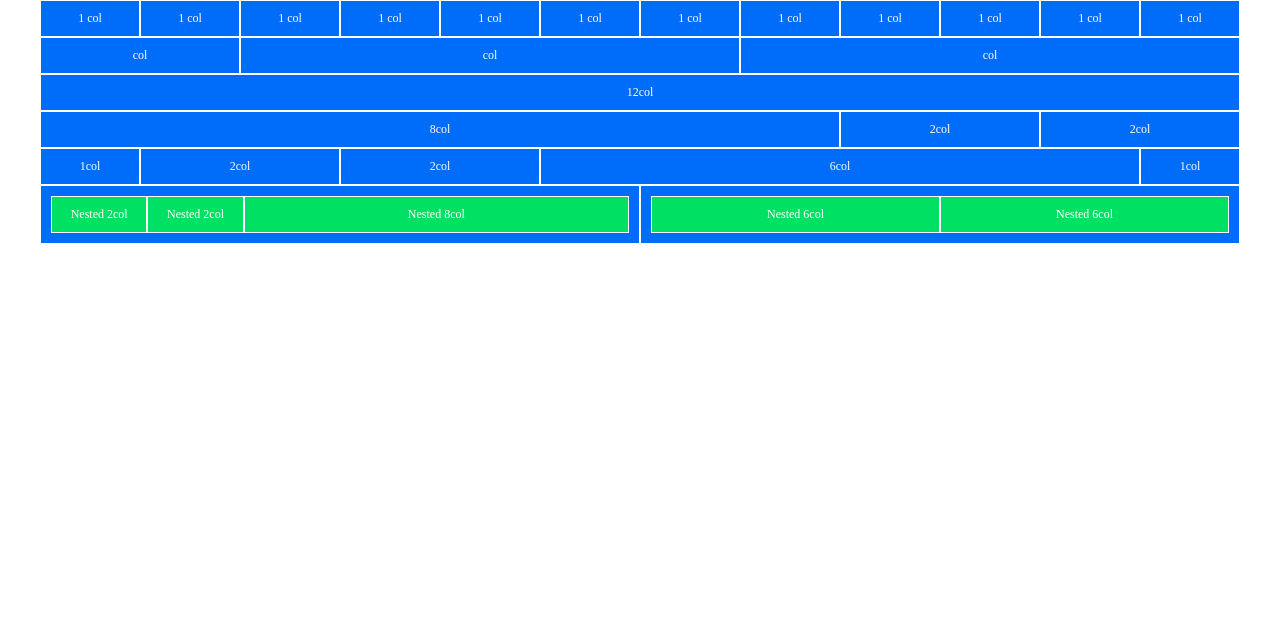
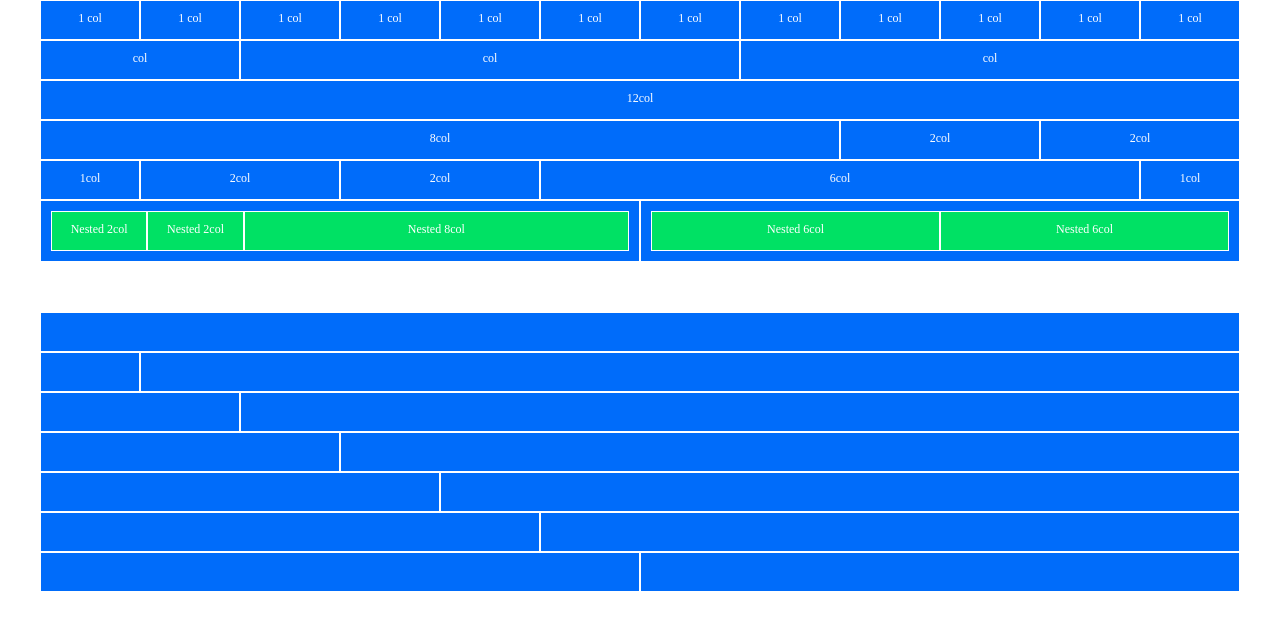
Before and after one commit to MassiDama/html-css-12bool, a plain HTML site: page index.html in a window 1280 px wide. Drawn offline with Linux system fonts and the light colour scheme.

Commit message:
secondo esercizio

```diff
--- a/css/style.css
+++ b/css/style.css
@@ -6,9 +6,14 @@
     padding: 10px;
     font-size: 12px;
     text-align: center;
+    min-height: 40px;
 
 }
 
 .nested {
     background-color: hsl(146.67deg 100% 44.12%);
 }
+
+.container {
+    margin-bottom: 50px;
+}
--- a/index.html
+++ b/index.html
@@ -9,6 +9,7 @@
 </head>
 <body>
 
+    <!-- primo esercizio -->
     <div class="container">
         <div class="row">
             <div class="col-1">1 col</div>
@@ -57,11 +58,39 @@
                     <div class="col-6 nested">Nested 6col</div>
                     <div class="col-6 nested">Nested 6col</div>
                 </div>
-
             </div>
         </div>
+    </div>
 
-
+    <!-- secondo esercizio -->
+    <div class="container">
+        <div class="row">
+            <div class="col-12"></div>
+        </div>
+        <div class="row">
+            <div class="col-1"></div>
+            <div class="col-11"></div>
+        </div>
+        <div class="row">
+            <div class="col-2"></div>
+            <div class="col-10"></div>
+        </div>
+        <div class="row">
+            <div class="col-3"></div>
+            <div class="col-9"></div>
+        </div>
+        <div class="row">
+            <div class="col-4"></div>
+            <div class="col-8"></div>
+        </div>
+        <div class="row">
+            <div class="col-5"></div>
+            <div class="col-7"></div>
+        </div>
+        <div class="row">
+            <div class="col-6"></div>
+            <div class="col-6"></div>
+        </div>
     </div>
 
 </body>
```
